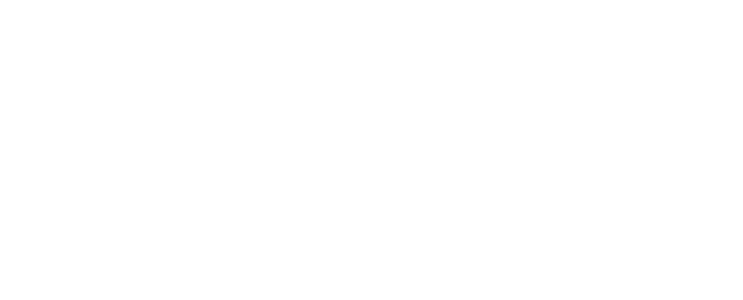
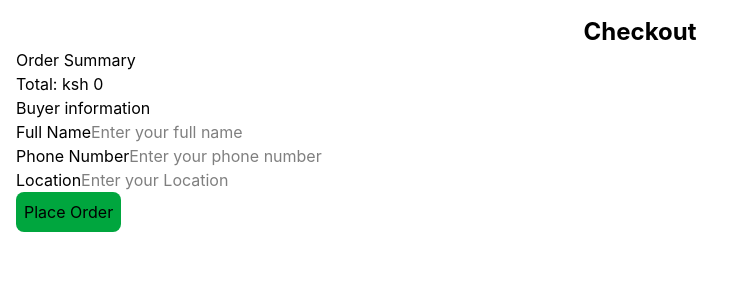
Before and after one commit to ryanndigitalsolutionz/farmart, a React (Vite) app: page /checkout in a window 1280 px wide. Before the commit this address had no page. Shown: the top 300 px of the page, without its empty margins (0-743 px from the left). Built offline with nearby package versions, Linux system fonts and the light colour scheme.

Commit message:
feat:checkout

```diff
--- a/src/context/CartContext.jsx
+++ b/src/context/CartContext.jsx
@@ -29,6 +29,10 @@
         );
     };
 
+    const clearCart = () => {
+        setCart([])
+    }
+
     useEffect(() => {
         localStorage.setItem("cart", JSON.stringify(cart));
     }, [cart])
@@ -38,6 +42,7 @@
             cart,
             addToCart,
             removeFromCart,
+            clearCart,
         }}
         >
             {children}
--- a/src/pages/buyer/Cart.jsx
+++ b/src/pages/buyer/Cart.jsx
@@ -42,7 +42,12 @@
 
                 <h2 className="font-bold">Total: Ksh {total.toLocaleString()}</h2>
 
-                <button className="">Checkout</button>
+                <Link
+                    to="/checkout"
+                    className=""
+                >
+                    <button >Checkout</button>
+                </Link>
 
                 <Link
                     to="/marketplace"
--- a/src/pages/buyer/Checkout.jsx
+++ b/src/pages/buyer/Checkout.jsx
@@ -1,24 +1,66 @@
-import { useCart } from "../../context/CartContext"
+import { useState } from "react";
+import { useCart } from "../../context/CartContext";
 
 function Checkout() {
-    const { cart } = useCart();
+    const { cart, clearCart } = useCart();
 
-    const total = cart.reuce(
+    const total = cart.reduce(
         (sum, animal) => sum + Number(animal.price),
         0
     );
 
+    const [name, setName] = useState("");
+    const [phone, setPhone] = useState("");
+    const [location, setLocation] = useState("");
+
+    // information error
+    const [error, setError] = useState("");
+
+    const handlePlaceOrder = () => {
+        if(!name.trim() || !phone.trim() || !location.trim()){
+            setError("Please fill all buyer information.");
+            return;
+        }
+
+        setError("");
+
+        const order = {
+            id: `ORD-${Date.now()}`,
+            buyer: {
+                name,
+                phone,
+                location,
+            },
+            items: cart,
+            total,
+            status: "pending",
+            createdAt: new Date().toISOString(),
+        };
+
+        const existingOrders = JSON.parse(
+        localStorage.getItem("orders") || "[]"
+        );
+
+        const updateOrders = [...existingOrders, order];
+
+        localStorage.setItem("orders", JSON.stringify(updateOrders));
+
+        clearCart();
+
+        console.log("Order saved:", order)
+    };
+
   return (
-    <div>
-        <h1>Checkout</h1>
+    <div className="p-4">
+        <h1 className="font-bold text-2xl text-center">Checkout</h1>
 
-        <h2>order Summary</h2>
+        <h2>Order Summary</h2>
 
         {cart.map((animal) => (
             <div key={animal.id}>
                 <p>{animal.name}</p>
                 <p>
-                    Ksh {Number(animal.price).toLocaleString}
+                    Ksh {Number(animal.price).toLocaleString()}
                 </p>
             </div>
         ))}
@@ -26,7 +68,55 @@
         <h2>Total: ksh {total.toLocaleString()}</h2>
         <h2>Buyer information</h2>
 
-        <p>Checkout form coming next..</p>
+        {/* buyer information inputs */}
+        <div className="">
+            <label>
+                Full Name
+                <input
+                    type="text"
+                    value={name}
+                    onChange={(e) => setName(e.target.value)}
+                    placeholder="Enter your full name"
+                    className=""
+                    required
+                />
+            </label>
+        </div>
+        <div className="">
+            <label>
+                Phone Number
+                <input
+                    type="text"
+                    value={phone}
+                    onChange={(e) => setPhone(e.target.value)}
+                    placeholder="Enter your phone number"
+                    className=""
+                    required
+                />
+            </label>
+        </div>
+        <div className="">
+            <label>
+                Location
+                <input
+                    type="text"
+                    value={location}
+                    onChange={(e) => setLocation(e.target.value)}
+                    placeholder="Enter your Location"
+                    className=""
+                    required
+                />
+            </label>
+        </div>
+
+        {error && <p>{error}</p>}
+
+        <button
+            onClick={handlePlaceOrder}
+            className="p-2 bg-green-600 rounded-lg"
+        >
+            Place Order
+        </button>
 
     </div>
   )
--- a/src/routes/BuyerRoute.jsx
+++ b/src/routes/BuyerRoute.jsx
@@ -2,6 +2,7 @@
 import Livestock from "../pages/marketplace/Livestock";
 import LivestockDetails from "../pages/marketplace/LivestockDetails";
 import Cart from "../pages/buyer/Cart";
+import Checkout from "../pages/buyer/Checkout";
 
 function BuyerRoute() {
   return (
@@ -10,6 +11,7 @@
         <Route path="/marketplace" element={<Livestock />} />
         <Route path="/marketplace/:id" element={<LivestockDetails />} />
         <Route path="/cart" element={<Cart/>}/>
+        <Route path="/checkout" element={<Checkout/>}/>
     </Routes>
   )
 }
```
